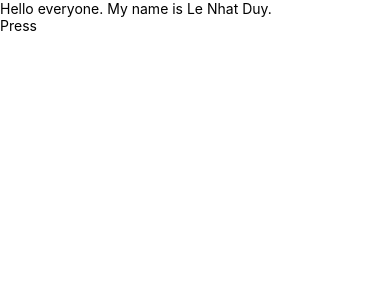
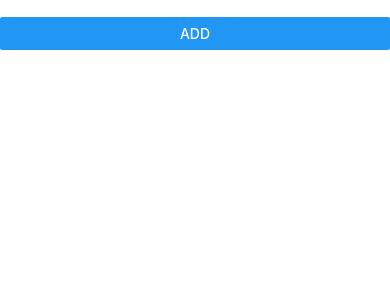
Before and after one commit to rayleigh420/React_Native_Basic, a React Native app: screen / in a window 390 px wide. Shown: the top 300 px of the page. Built offline with nearby package versions, Linux system fonts and the light colour scheme.

Commit message:
Create todo app simple

```diff
--- a/App.js
+++ b/App.js
@@ -1,13 +1,30 @@
 import { StatusBar } from 'expo-status-bar';
-import { Alert, StyleSheet, Text, TextInput, Touchable, View } from 'react-native';
+import { Alert, Button, FlatList, Keyboard, StyleSheet, Text, TextInput, Touchable, View } from 'react-native';
 import Hello from './src/components/Hello';
+import { useState } from 'react';
 
 export default function App() {
+  const [todo, setTodo] = useState([])
+  const [text, setText] = useState('')
+
+  const handleAddTodo = () => {
+    const todoCopy = [...todo, text]
+    setTodo(todoCopy)
+    setText('')
+    Keyboard.dismiss()
+  }
+
   return (
-    <View className="">
-      <Hello />
-      <Text onPress={() => { Alert.alert("Hello") }}>Press</Text>
-      <TextInput className="border-black border-[1px]" />
+    <View className="pt-[45px] px-[10px] pb-[10px] flex h-full">
+      <View className="flex-1 mb-[10px]">
+        {todo && todo.map((item, index) => (
+          <Text key={index} className='mb-[5px] text-[15px]'>{item}</Text>
+        ))}
+      </View>
+      <View className='flex flex-row'>
+        <TextInput value={text} className="flex-1 border-[1px] mr-[10px] py-3 px-4 block border-gray-200 rounded-md text-sm focus:border-blue-500 focus:ring-blue-500 dark:bg-slate-900 dark:border-gray-700 dark:text-gray-400" onChangeText={e => setText(e)} />
+        <Button onPress={handleAddTodo} className="py-3 px-4 inline-flex justify-center items-center gap-2 rounded-md border border-transparent font-semibold bg-blue-500 text-white hover:bg-blue-600 focus:outline-none focus:ring-2 focus:ring-blue-500 focus:ring-offset-2 transition-all text-sm dark:focus:ring-offset-gray-800" title='Add' />
+      </View>
     </View>
   );
 }
```
